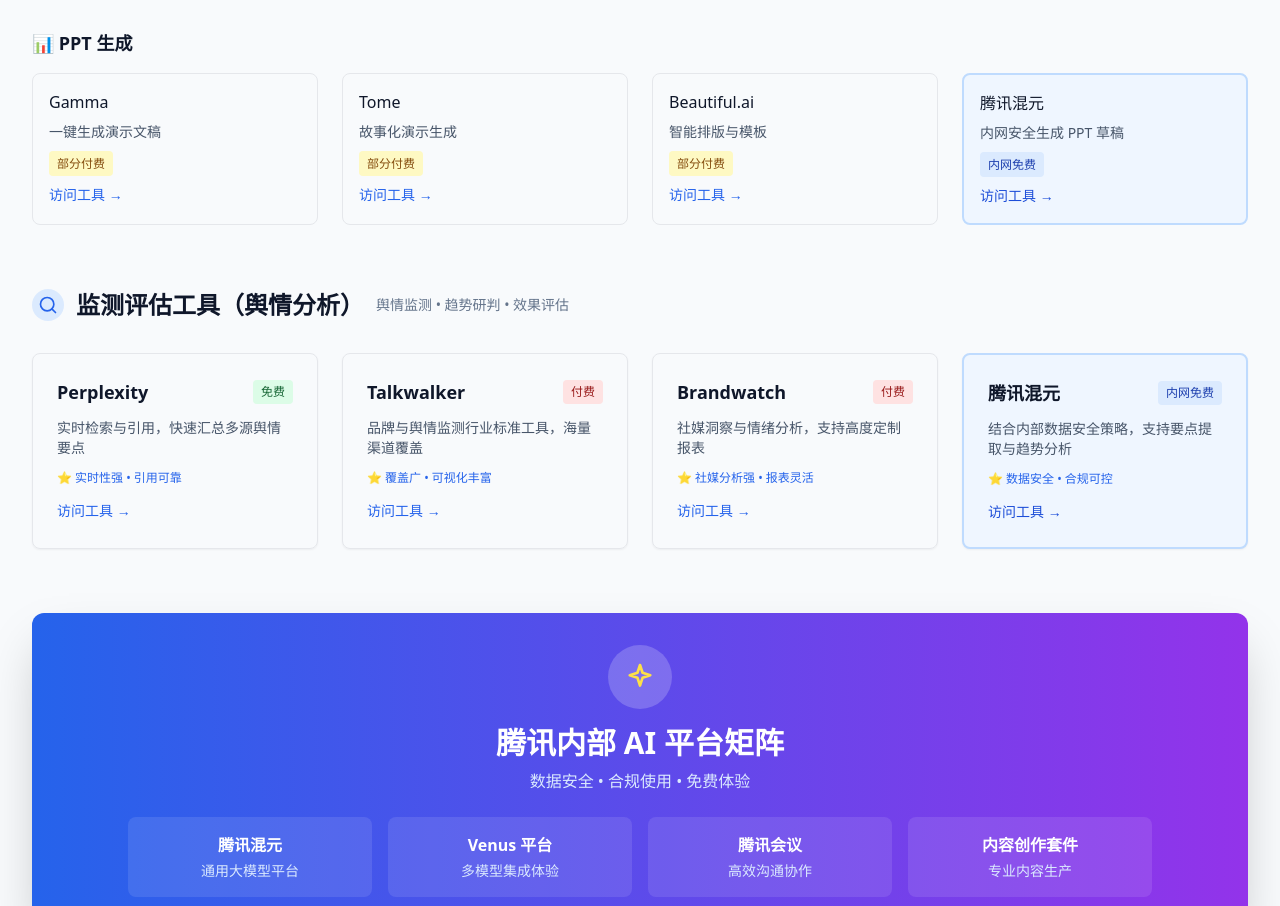
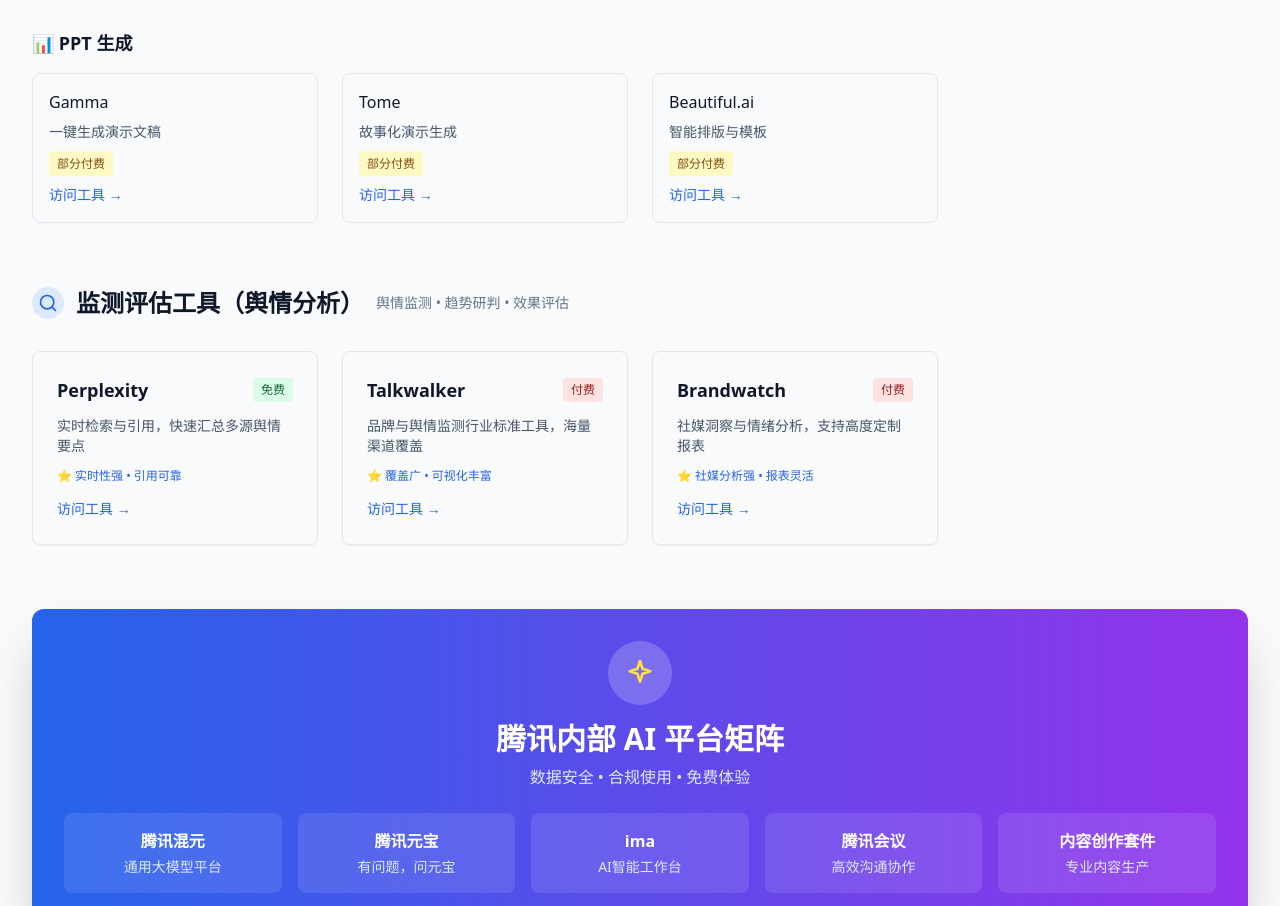
Before and after one commit to quantawang/AI-Toolkit-for-PR, a plain HTML site: page index.html in a window 1280 px wide. Shown: the part 2546-3452 px from the top of the page. Drawn offline with nearby package versions, Linux system fonts and the light colour scheme.

Commit message:
Update index.html

```diff
--- a/index.html
+++ b/index.html
@@ -430,12 +430,6 @@
                             <span class="text-xs bg-yellow-100 text-yellow-800 px-2 py-1 rounded">部分付费</span>
                             <div class="mt-2"><a href="https://www.beautiful.ai" target="_blank" class="text-sm text-blue-600 hover:underline">访问工具 →</a></div>
                         </div>
-                        <div class="p-4 border-2 border-blue-200 rounded-lg bg-blue-50">
-                            <h5 class="font-medium mb-2">腾讯混元</h5>
-                            <p class="text-sm text-slate-600 mb-2">内网安全生成 PPT 草稿</p>
-                            <span class="text-xs bg-blue-100 text-blue-800 px-2 py-1 rounded">内网免费</span>
-                            <div class="mt-2"><a href="https://hunyuan.tencent.com" target="_blank" class="text-sm text-blue-700 hover:underline">访问工具 →</a></div>
-                        </div>
                     </div>
                 </div>
             </div>
@@ -477,15 +471,6 @@
                         <div class="text-xs text-blue-600 mb-3">⭐ 社媒分析强 • 报表灵活</div>
                         <a href="https://www.brandwatch.com" target="_blank" class="text-sm text-blue-600 hover:underline">访问工具 →</a>
                     </div>
-                    <div class="p-6 border-2 border-blue-200 rounded-lg shadow-sm hover:shadow-md transition-shadow bg-blue-50">
-                        <div class="flex items-center justify-between mb-3">
-                            <h4 class="text-lg font-semibold text-slate-900">腾讯混元</h4>
-                            <span class="bg-blue-100 text-blue-800 text-xs font-medium px-2 py-1 rounded">内网免费</span>
-                        </div>
-                        <p class="text-sm text-slate-600 mb-3">结合内部数据安全策略，支持要点提取与趋势分析</p>
-                        <div class="text-xs text-blue-600 mb-3">⭐ 数据安全 • 合规可控</div>
-                        <a href="https://hunyuan.tencent.com" target="_blank" class="text-sm text-blue-700 hover:underline">访问工具 →</a>
-                    </div>
                 </div>
             </div>
 
@@ -497,14 +482,18 @@
                     </div>
                     <h3 class="text-3xl font-bold mb-2">腾讯内部 AI 平台矩阵</h3>
                     <p class="text-blue-100 mb-6">数据安全 • 合规使用 • 免费体验</p>
-                    <div class="grid md:grid-cols-4 gap-4 max-w-5xl mx-auto">
+                    <div class="grid md:grid-cols-5 gap-4 max-w-6xl mx-auto">
                         <a href="https://hunyuan.tencent.com" target="_blank" class="bg-white/10 hover:bg-white/20 rounded-lg p-4 transition-colors">
                             <h4 class="font-bold mb-1">腾讯混元</h4>
                             <p class="text-sm text-blue-100">通用大模型平台</p>
                         </a>
-                        <a href="https://llmchat.woa.com" target="_blank" class="bg-white/10 hover:bg-white/20 rounded-lg p-4 transition-colors">
-                            <h4 class="font-bold mb-1">Venus 平台</h4>
-                            <p class="text-sm text-blue-100">多模型集成体验</p>
+                        <a href="https://yuanbao.tencent.com/" target="_blank" class="bg-white/10 hover:bg-white/20 rounded-lg p-4 transition-colors">
+                            <h4 class="font-bold mb-1">腾讯元宝</h4>
+                            <p class="text-sm text-blue-100">有问题，问元宝</p>
+                        </a>
+                        <a href="https://ima.qq.com/" target="_blank" class="bg-white/10 hover:bg-white/20 rounded-lg p-4 transition-colors">
+                            <h4 class="font-bold mb-1">ima</h4>
+                            <p class="text-sm text-blue-100">AI智能工作台</p>
                         </a>
                         <a href="https://meeting.tencent.com" target="_blank" class="bg-white/10 hover:bg-white/20 rounded-lg p-4 transition-colors">
                             <h4 class="font-bold mb-1">腾讯会议</h4>
```
